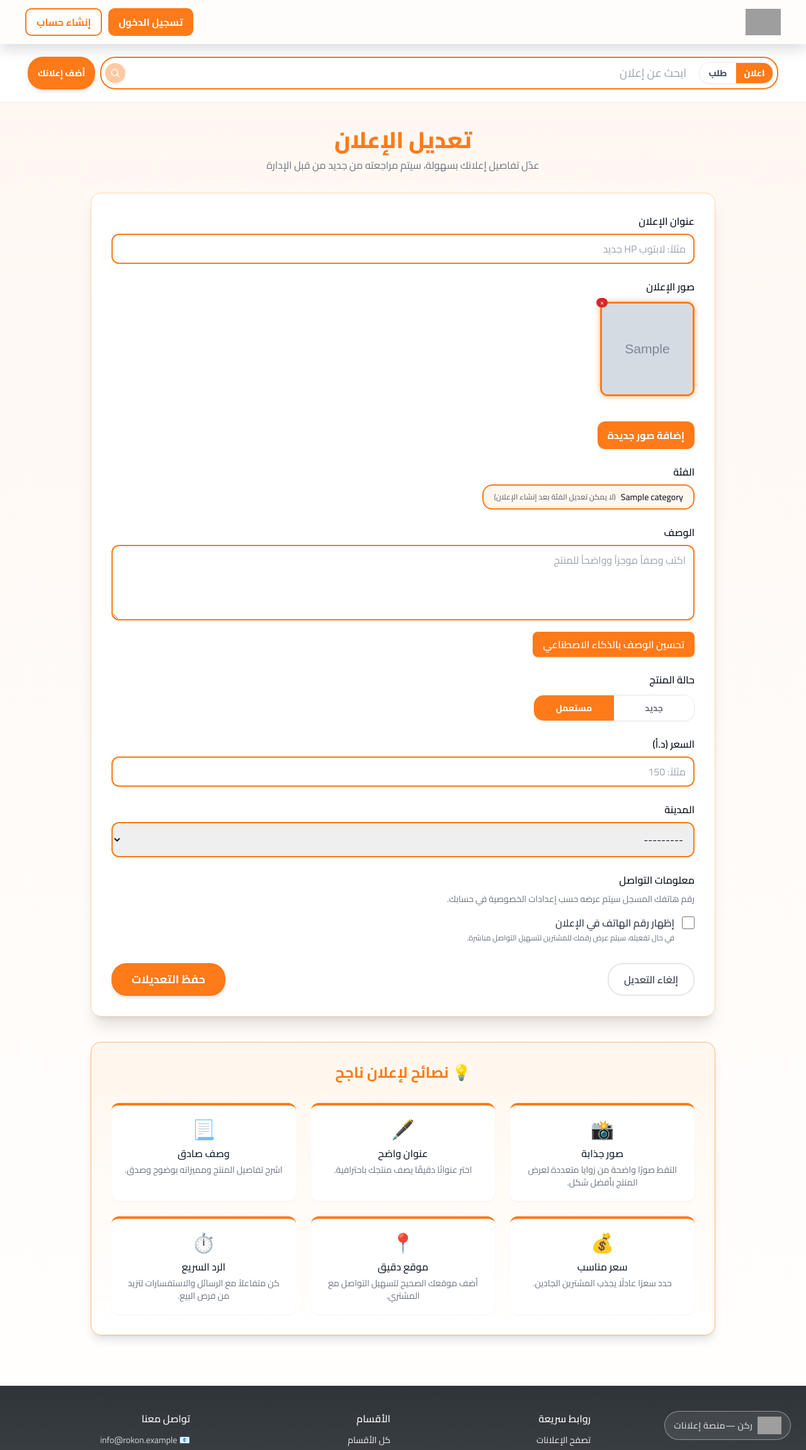
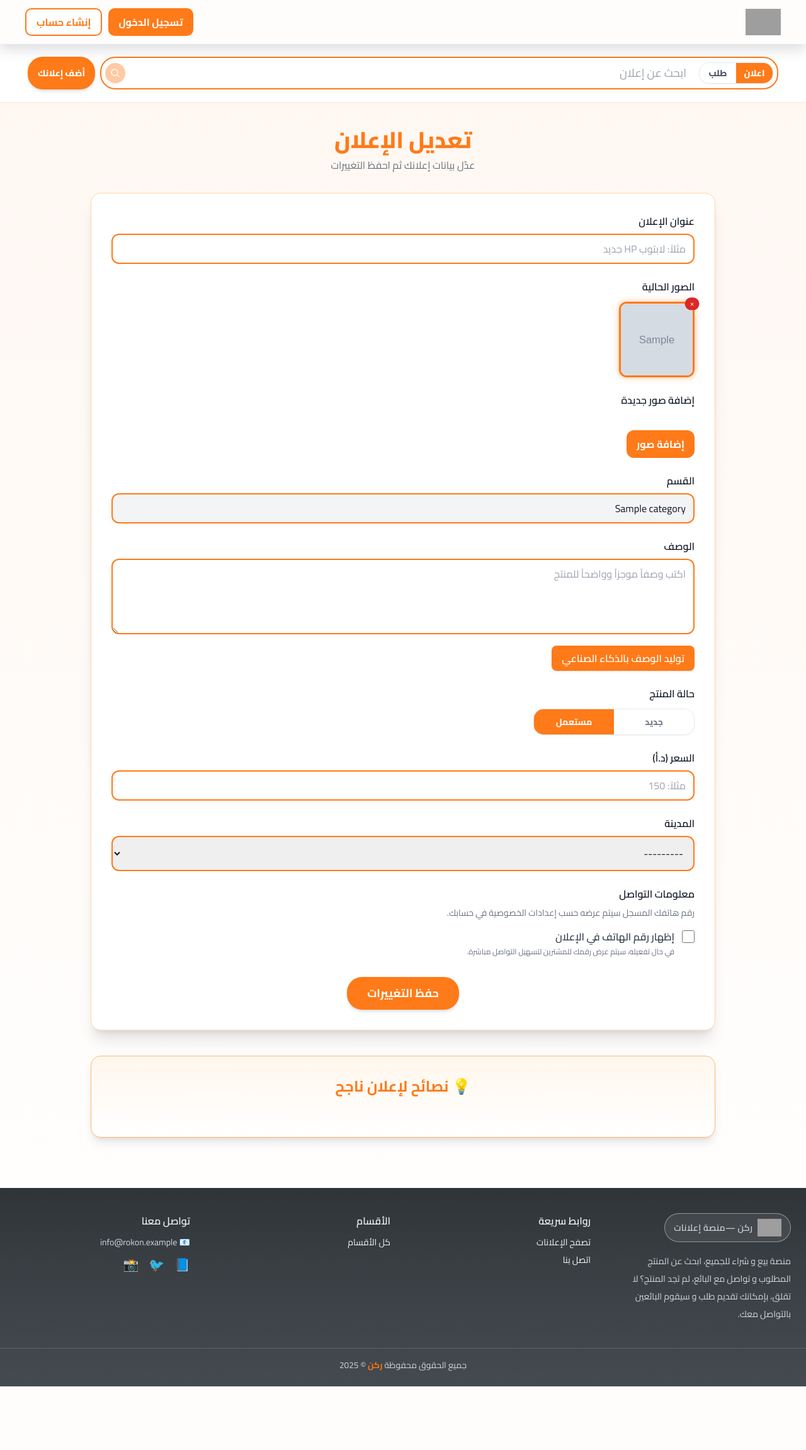
Before and after one commit to BasharQamhiyeh/market_place_django, a Django app: template marketplace/templates/item_edit.html in a window 1280 px wide. Shown: the top 2302 px of the page at 63% size. After the commit the page ends 2201 px from the top, so only its background shows below. Run offline with Django 5.2, Linux system fonts and the light colour scheme; the template is opened without the code that fills it: values that come from a table or form of the project are taken from there, others are empty; tables that the repository leaves empty hold one stand-in row (values such as "Sample post"); grey boxes marked "Sample" are stand-in pictures; some libraries are stand-ins or nearby versions; grey boxes are pictures that could not be loaded.

Commit message:
fix update form initially

```diff
--- a/marketplace/templates/item_edit.html
+++ b/marketplace/templates/item_edit.html
@@ -70,6 +70,26 @@
     transform: scale(1.05);
   }
 
+  .existing-photo.main {
+    border: 3px solid var(--rukn-orange) !important;
+    box-shadow: 0 0 10px rgba(255, 122, 24, 0.5);
+  }
+
+  .existing-photo {
+    width: 120px;
+    height: 120px;
+    object-fit: cover;
+    border-radius: .75rem;
+    border: 2px solid #ddd;
+    cursor: pointer;
+    transition: .2s;
+  }
+
+  .existing-photo:hover {
+    transform: scale(1.03);
+    border-color: #aaa;
+  }
+
   .tip-card {
     transition: transform 0.3s ease, box-shadow 0.3s ease;
   }
@@ -77,67 +97,6 @@
   .tip-card:hover {
     transform: translateY(-6px);
     box-shadow: 0 8px 20px rgba(0, 0, 0, 0.1);
-  }
-
-  .category-level-block.open .category-dropdown {
-    display: block;
-  }
-
-  .category-dropdown {
-    display: none;
-  }
-
-  /* Existing photos styling to match previews as much as possible */
-  .existing-photo-wrapper {
-    position: relative;
-    width: 120px;
-    height: 120px;
-  }
-
-  .existing-photo-wrapper img {
-    width: 100%;
-    height: 100%;
-    object-fit: cover;
-    border-radius: .75rem;
-    border: 2px dashed var(--rukn-orange);
-    cursor: pointer;
-    transition: .3s;
-  }
-
-  .existing-photo-wrapper img.main {
-    border: 3px solid var(--rukn-orange);
-    box-shadow: 0 0 10px rgba(255, 122, 24, 0.5);
-  }
-
-  .existing-photo-wrapper img.main::after {
-    content: "⭐ الصورة الرئيسية";
-    position: absolute;
-    bottom: 0;
-    inset-inline: 0;
-    background: rgba(255, 122, 24, 0.9);
-    color: #fff;
-    font-size: 12px;
-    text-align: center;
-    padding: 2px 0;
-  }
-
-  .existing-photo-wrapper button.delete-btn {
-    position: absolute;
-    top: -6px;
-    inset-inline-end: -6px;
-    background: #dc2626;
-    color: #fff;
-    border-radius: 999px;
-    font-size: 11px;
-    padding: 2px 6px;
-    line-height: 1;
-  }
-
-  @media (min-width: 640px) {
-    .existing-photo-wrapper {
-      width: 150px;
-      height: 150px;
-    }
   }
 </style>
 {% endblock %}
@@ -152,7 +111,7 @@
       تعديل الإعلان
     </h1>
     <p class="text-[var(--muted)] text-sm sm:text-base font-medium">
-      عدّل تفاصيل إعلانك بسهولة، سيتم مراجعته من جديد من قبل الإدارة
+      عدّل بيانات إعلانك ثم احفظ التغييرات
     </p>
   </header>
 
@@ -183,34 +142,36 @@
         {% endif %}
       </div>
 
-      <!-- PHOTOS -->
+      <!-- EXISTING PHOTOS -->
       <div class="mb-6">
-        <label class="block font-semibold mb-3">صور الإعلان</label>
-
-        <!-- Existing photos -->
-        <div class="flex flex-wrap gap-3 mb-4" id="existingPhotos">
+        <label class="block font-semibold mb-3">الصور الحالية</label>
+        <div class="flex flex-wrap gap-3" id="existingPhotos">
           {% for photo in item.photos.all %}
-            <div class="existing-photo-wrapper">
+            <div class="relative">
               <img src="{{ photo.image.url }}"
                    data-photo-id="{{ photo.id }}"
-                   class="{% if photo.is_main %}main{% endif %}">
-              <button type="submit"
-                      name="delete_photo_{{ photo.id }}"
-                      class="delete-btn">
+                   class="existing-photo {% if photo.is_main %}main{% endif %}">
+              <button type="submit" name="delete_photo_{{ photo.id }}"
+                      class="absolute top-0 right-0 bg-red-600 text-white text-xs rounded-full px-2 py-0.5 transform translate-x-1/3 -translate-y-1/3">
                 ×
               </button>
             </div>
           {% empty %}
-            <p class="text-gray-500 text-sm">لا توجد صور حاليًا، يمكنك إضافة صور جديدة أدناه.</p>
+            <p class="text-gray-500 text-sm">لا توجد صور حالياً.</p>
           {% endfor %}
         </div>
+      </div>
 
-        <!-- Hidden Django input for new photos -->
+      <!-- ADD NEW PHOTOS -->
+      <div class="mb-6">
+        <label class="block font-semibold mb-3">إضافة صور جديدة</label>
+
+        <!-- Hidden Django input -->
         <div class="hidden">
           {{ form.images }}
         </div>
 
-        <!-- Preview for newly added photos -->
+        <!-- Preview -->
         <div id="previewContainer" class="flex flex-wrap gap-3 mb-3"></div>
 
         <p id="imageHint"
@@ -221,7 +182,7 @@
 
         <!-- Button -->
         <label for="id_images" class="upload-btn mt-3 inline-flex cursor-pointer">
-          <span>إضافة صور جديدة</span>
+          <span>إضافة صور</span>
         </label>
 
         {% if form.images.errors %}
@@ -229,24 +190,17 @@
         {% endif %}
       </div>
 
-      <!-- CATEGORY (read-only, but same visual area) -->
+      <!-- CATEGORY (fixed, not editable) -->
       <div class="mb-6">
-        <label class="block font-semibold mb-2">الفئة</label>
-        <div class="inline-flex items-center gap-2 px-4 py-2 rounded-2xl border-2 border-[var(--rukn-orange)] bg-orange-50 text-sm font-semibold text-gray-800">
-          {{ category }}
-          <span class="text-[var(--muted)] text-xs">(لا يمكن تعديل الفئة بعد إنشاء الإعلان)</span>
-        </div>
-
-        <input type="hidden"
-               name="category"
-               id="id_category_final"
-               value="{{ category.id }}">
-        {% if form.category.errors %}
-          <p class="text-red-600 text-xs mt-1">{{ form.category.errors }}</p>
-        {% endif %}
+        <label class="block font-semibold mb-2">القسم</label>
+        <input type="text"
+               class="w-full border-2 border-[var(--rukn-orange)] rounded-xl py-2.5 px-3 bg-gray-100 cursor-not-allowed"
+               value="{{ category }}"
+               disabled>
+        <input type="hidden" name="category" value="{{ category.id }}">
       </div>
 
-      <!-- DYNAMIC ATTRIBUTES (same pattern as create) -->
+      <!-- DYNAMIC ATTRIBUTES -->
       <div id="attribute-fields" class="mb-6">
         {% for field in form %}
           {% if field.name|slice:":5" == "attr_" %}
@@ -287,14 +241,13 @@
           <p class="text-red-600 text-xs mt-1">{{ form.description.errors }}</p>
         {% endif %}
 
-        <!-- AI description button -->
         <button type="button" id="aiBtn"
                 class="mt-3 inline-flex items-center gap-2 px-4 py-2 bg-[var(--rukn-orange)] text-white rounded-lg font-semibold shadow hover:scale-105 transition w-full sm:w-auto justify-center">
-          تحسين الوصف بالذكاء الاصطناعي
+          توليد الوصف بالذكاء الصناعي
         </button>
       </div>
 
-      <!-- CONDITION (same toggle as create) -->
+      <!-- CONDITION -->
       <div class="mb-6">
         <label class="block font-semibold mb-3">حالة المنتج</label>
 
@@ -312,7 +265,6 @@
           </button>
         </div>
 
-        <!-- Actual Django radios (hidden) -->
         <div class="hidden">
           {{ form.condition }}
         </div>
@@ -354,7 +306,7 @@
         </div>
       </div>
 
-      <!-- CONTACT INFO -->
+      <!-- CONTACT INFO (same as create) -->
       <div class="mb-4">
         <label class="font-semibold mb-2 block">معلومات التواصل</label>
         <p class="text-sm text-gray-500 mb-2">
@@ -362,12 +314,10 @@
         </p>
       </div>
 
-      <!-- SHOW PHONE NUMBER -->
       <div class="mb-6">
         <label class="flex items-center gap-3 cursor-pointer select-none">
           <input type="checkbox" name="show_phone"
-                 class="w-5 h-5 accent-[var(--rukn-orange)] rounded-lg"
-                 {% if request.user.profile.show_phone %}checked{% endif %}>
+                 class="w-5 h-5 accent-[var(--rukn-orange)] rounded-lg">
           <span class="font-semibold text-gray-700">إظهار رقم الهاتف في الإعلان</span>
         </label>
         <p class="text-xs text-[var(--muted)] mt-1 pr-8">
@@ -376,77 +326,22 @@
       </div>
 
       <!-- SUBMIT -->
-      <div class="mt-8 text-center flex flex-col sm:flex-row sm:justify-between gap-3">
-        <a href="{% url 'item_detail' item.id %}"
-           class="px-6 py-3 border-2 border-gray-200 rounded-3xl text-gray-700 font-semibold hover:bg-gray-50 text-center">
-          إلغاء التعديل
-        </a>
-
+      <div class="mt-8 text-center">
         <button type="submit"
                 class="px-8 py-3 bg-[var(--rukn-orange)] text-white font-bold text-lg rounded-3xl shadow-md hover:scale-105 transition w-full sm:w-auto">
-          حفظ التعديلات
+          حفظ التغييرات
         </button>
       </div>
 
     </form>
-
   </div>
 
-  <!-- TIPS (same as create) -->
+  <!-- (Optional) Tips section – you can keep or remove -->
   <section class="bg-gradient-to-b from-orange-50 to-white rounded-2xl p-8 mt-10 shadow-lg border border-orange-300">
     <h2 class="text-2xl font-bold text-[var(--rukn-orange)] mb-8 text-center flex items-center justify-center gap-2">
       💡 نصائح لإعلان ناجح
     </h2>
-
-    <div class="grid grid-cols-1 sm:grid-cols-2 md:grid-cols-3 gap-6 text-center">
-      <div class="tip-card bg-white border-t-4 border-[var(--rukn-orange)] rounded-xl p-5 shadow-sm">
-        <div class="text-3xl mb-2">📸</div>
-        <h3 class="font-semibold text-gray-800">صور جذابة</h3>
-        <p class="text-sm text-[var(--muted)] mt-1">
-          التقط صورًا واضحة من زوايا متعددة لعرض المنتج بأفضل شكل.
-        </p>
-      </div>
-
-      <div class="tip-card bg-white border-t-4 border-[var(--rukn-orange)] rounded-xl p-5 shadow-sm">
-        <div class="text-3xl mb-2">🖋️</div>
-        <h3 class="font-semibold text-gray-800">عنوان واضح</h3>
-        <p class="text-sm text-[var(--muted)] mt-1">
-          اختر عنوانًا دقيقًا يصف منتجك باحترافية.
-        </p>
-      </div>
-
-      <div class="tip-card bg-white border-t-4 border-[var(--rukn-orange)] rounded-xl p-5 shadow-sm">
-        <div class="text-3xl mb-2">📃</div>
-        <h3 class="font-semibold text-gray-800">وصف صادق</h3>
-        <p class="text-sm text-[var(--muted)] mt-1">
-          اشرح تفاصيل المنتج ومميزاته بوضوح وصدق.
-        </p>
-      </div>
-
-      <div class="tip-card bg-white border-t-4 border-[var(--rukn-orange)] rounded-xl p-5 shadow-sm">
-        <div class="text-3xl mb-2">💰</div>
-        <h3 class="font-semibold text-gray-800">سعر مناسب</h3>
-        <p class="text-sm text-[var(--muted)] mt-1">
-          حدد سعرًا عادلًا يجذب المشترين الجادين.
-        </p>
-      </div>
-
-      <div class="tip-card bg-white border-t-4 border-[var(--rukn-orange)] rounded-xl p-5 shadow-sm">
-        <div class="text-3xl mb-2">📍</div>
-        <h3 class="font-semibold text-gray-800">موقع دقيق</h3>
-        <p class="text-sm text-[var(--muted)] mt-1">
-          أضف موقعك الصحيح لتسهيل التواصل مع المشتري.
-        </p>
-      </div>
-
-      <div class="tip-card bg-white border-t-4 border-[var(--rukn-orange)] rounded-xl p-5 shadow-sm">
-        <div class="text-3xl mb-2">⏱️</div>
-        <h3 class="font-semibold text-gray-800">الرد السريع</h3>
-        <p class="text-sm text-[var(--muted)] mt-1">
-          كن متفاعلاً مع الرسائل والاستفسارات لتزيد من فرص البيع.
-        </p>
-      </div>
-    </div>
+    <!-- same tip cards as create... -->
   </section>
 
 </div>
@@ -454,33 +349,12 @@
 {% endblock %}
 
 {% block scripts %}
-<script src="{% static 'js/ai_description.js' %}"></script>
-
 <script>
 document.addEventListener("DOMContentLoaded", function () {
-  // ----------------------------------------------------------
-  // EXISTING PHOTOS: select main
-  // ----------------------------------------------------------
-  const existingPhotos = document.querySelectorAll("#existingPhotos img");
-  const selectedMainPhotoInput = document.getElementById("selected_main_photo");
-  const mainIndexInput = document.getElementById("main_photo_index");
-
-  existingPhotos.forEach((img) => {
-    img.addEventListener("click", () => {
-      existingPhotos.forEach((i) => i.classList.remove("main"));
-      img.classList.add("main");
-      selectedMainPhotoInput.value = img.dataset.photoId || "";
-      if (mainIndexInput) {
-        mainIndexInput.value = "";
-      }
-    });
-  });
-
-  // ----------------------------------------------------------
-  // IMAGE PREVIEW + MAIN PHOTO (new images)
-  // ----------------------------------------------------------
+  // ---------------- IMAGE PREVIEW + MAIN (NEW PHOTOS) ----------------
   const imageInput = document.getElementById("id_images");
   const previewContainer = document.getElementById("previewContainer");
+  const mainIndexInput = document.getElementById("main_photo_index");
   const imageHint = document.getElementById("imageHint");
 
   if (imageInput && previewContainer) {
@@ -503,25 +377,17 @@ document.addEventListener("DOMContentLoaded", function () {
           div.innerHTML = `<img src="${e.target.result}" alt="">`;
 
           div.addEventListener("click", () => {
-            document
-              .querySelectorAll(".upload-preview")
-              .forEach((p) => p.classList.remove("main"));
+            document.querySelectorAll(".upload-preview").forEach((p) => p.classList.remove("main"));
             div.classList.add("main");
-            if (mainIndexInput) {
-              mainIndexInput.value = String(idx);
-            }
-            if (selectedMainPhotoInput) {
-              selectedMainPhotoInput.value = "";
-            }
+            mainIndexInput.value = String(idx);
+            document.getElementById("selected_main_photo").value = "";
           });
 
           previewContainer.appendChild(div);
 
-          if (idx === 0 && (!mainIndexInput || !mainIndexInput.value)) {
+          if (idx === 0 && !mainIndexInput.value) {
             div.classList.add("main");
-            if (mainIndexInput) {
-              mainIndexInput.value = "0";
-            }
+            mainIndexInput.value = "0";
           }
         };
         reader.readAsDataURL(file);
@@ -529,19 +395,25 @@ document.addEventListener("DOMContentLoaded", function () {
     });
   }
 
-  // ----------------------------------------------------------
-  // CONDITION TOGGLE (NEW / USED)
-  // ----------------------------------------------------------
+  // ---------------- EXISTING PHOTO MAIN SELECTION ----------------
+  document.addEventListener("click", function (e) {
+    const img = e.target.closest(".existing-photo");
+    if (!img) return;
+    document.querySelectorAll(".existing-photo").forEach((p) => p.classList.remove("main"));
+    img.classList.add("main");
+    document.getElementById("selected_main_photo").value = img.dataset.photoId;
+    document.getElementById("main_photo_index").value = "";
+  });
+
+  // ---------------- CONDITION TOGGLE ----------------
   const conditionToggle = document.getElementById("conditionToggle");
   const conditionRadios = document.querySelectorAll("input[name='condition']");
 
   function setCondition(value) {
-    conditionRadios.forEach((r) => {
-      r.checked = r.value === value;
-    });
+    conditionRadios.forEach(r => { r.checked = (r.value === value); });
     if (!conditionToggle) return;
     const buttons = conditionToggle.querySelectorAll("button[data-value]");
-    buttons.forEach((btn) => {
+    buttons.forEach(btn => {
       if (btn.dataset.value === value) {
         btn.classList.remove("text-[var(--muted)]", "bg-white");
         btn.classList.add("text-white", "bg-[var(--rukn-orange)]");
@@ -554,12 +426,10 @@ document.addEventListener("DOMContentLoaded", function () {
 
   if (conditionToggle && conditionRadios.length) {
     let initial = "used";
-    conditionRadios.forEach((r) => {
-      if (r.checked) initial = r.value;
-    });
+    conditionRadios.forEach(r => { if (r.checked) initial = r.value; });
     setCondition(initial);
 
-    conditionToggle.querySelectorAll("button[data-value]").forEach((btn) => {
+    conditionToggle.querySelectorAll("button[data-value]").forEach(btn => {
       btn.addEventListener("click", () => {
         const val = btn.dataset.value || "used";
         setCondition(val);
@@ -567,18 +437,14 @@ document.addEventListener("DOMContentLoaded", function () {
     });
   }
 
-  // ----------------------------------------------------------
-  // LIVE HANDLING OF "OTHER" OPTION FOR ATTRIBUTE SELECT FIELDS
-  // ----------------------------------------------------------
+  // ---------------- "OTHER" OPTION FOR ATTRIBUTES ----------------
   document.addEventListener("change", function (e) {
     const target = e.target;
-
     if (!target.name || !target.name.startsWith("attr_")) return;
     if (target.tagName.toLowerCase() !== "select") return;
 
     const otherName = target.name + "_other";
     const otherField = document.querySelector(`[name="${otherName}"]`);
-
     if (!otherField) return;
 
     const wrapper = otherField.closest("div");
@@ -592,10 +458,14 @@ document.addEventListener("DOMContentLoaded", function () {
     }
   });
 
-  // Init visibility for existing "_other" fields on load
-  document.querySelectorAll("select[name^='attr_']").forEach((select) => {
-    const event = new Event("change");
-    select.dispatchEvent(event);
+  // Show already-selected "__other__" fields on load
+  document.querySelectorAll("select[name^='attr_']").forEach(select => {
+    const otherName = select.name + "_other";
+    const otherField = document.querySelector(`[name="${otherName}"]`);
+    if (!otherField) return;
+    const wrapper = otherField.closest("div");
+    if (!wrapper) return;
+    wrapper.style.display = (select.value === "__other__") ? "" : "none";
   });
 });
 </script>
```
Also changed, not shown: market_place/settings.py (+10 -4 lines), marketplace/views.py (+29 -30 lines), 1 other file.
